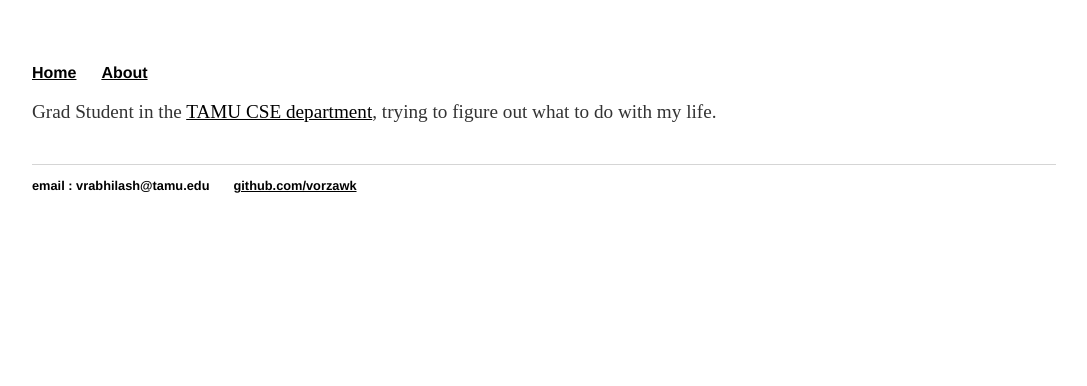
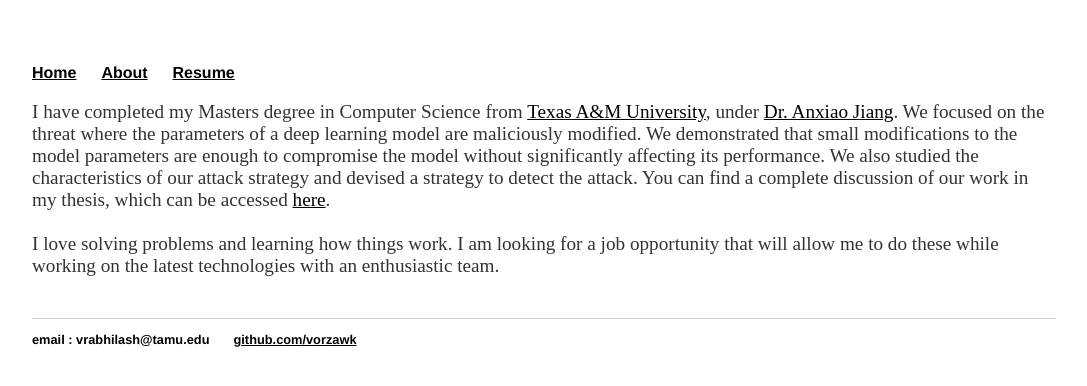
Before and after one commit to vorzawk/vorzawk.github.io, a Jekyll site: the page built from about.md, in a window 1280 px wide. Shown: the top 386 px of the page, without its empty margins (96-1183 px from the left). Built offline with Jekyll 4.4.1, drawn with Linux system fonts in a browser that asks for light colours.

Commit message:
add thesis, resume and update all info

```diff
--- a/_layouts/default.html
+++ b/_layouts/default.html
@@ -22,7 +22,7 @@ gtag('config', 'UA-114691005-1');
         <ul>
           <li><a href="/">Home</a></li>
           <li><a href="/about">About</a></li>
-          <!--	        		<li><a href="/cv">CV</a></li> -->
+          <li><a href="/resume.pdf">Resume</a></li>
           <!--  <li><a href="/blog">Blog</a></li> -->
         </ul>
       </nav>
--- a/about.md
+++ b/about.md
@@ -4,5 +4,11 @@ title: About
 permalink: /about/
 ---
 
-<p> Grad Student in the <a href="http://engineering.tamu.edu/cse.html">TAMU CSE department</a>, trying to figure out what to do with my life.<br><br>
+<p> I have completed my Masters degree in Computer Science from <a href="https://www.tamu.edu/">Texas A&M University</a>, under <a
+href="http://faculty.cse.tamu.edu/ajiang/">Dr. Anxiao Jiang</a>. We focused on the threat where the parameters of a deep learning model are
+maliciously modified. We demonstrated that small modifications to the model parameters are enough to compromise the model without significantly
+affecting its performance. We also studied the characteristics of our attack strategy and devised a strategy to detect the attack. You can
+find a complete discussion of our work in my thesis, which can be accessed <a href="/thesis.pdf">here</a>.
+<br><br>
+I love solving problems and learning how things work. I am looking for a job opportunity that will allow me to do these while working on the latest technologies with an enthusiastic team.<br><br>
 </p>
```
Also changed, not shown: assignment2.html (deleted, +0 -15 lines), comps-newMedia.html (deleted, +0 -36 lines), index.md (+2 -2 lines), 2 other files.
